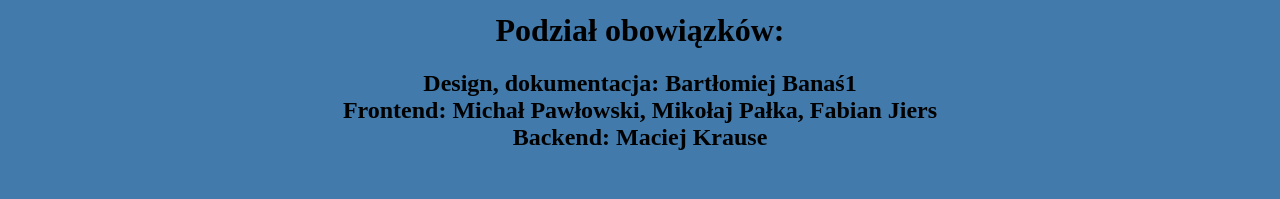
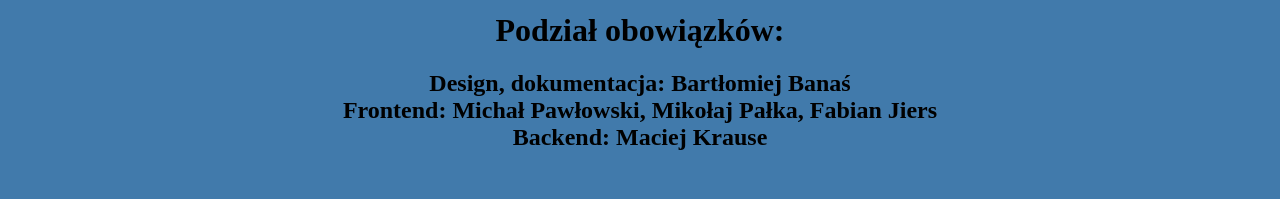
Before and after one commit to PROJEKT-ZPI/MEET-IT, a plain HTML site: page index.html in a window 1280 px wide. Shown: the part 320-519 px from the top of the page. Drawn offline with Linux system fonts and the light colour scheme.

Commit message:
Update index.html

```diff
--- a/index.html
+++ b/index.html
@@ -39,7 +39,7 @@
 <br>
 <div class="ob">
 <h1>Podział obowiązków:</h1>
-<h2>Design, dokumentacja: Bartłomiej Banaś1<br>
+<h2>Design, dokumentacja: Bartłomiej Banaś<br>
 Frontend: Michał Pawłowski, Mikołaj Pałka, Fabian Jiers<br>
 Backend: Maciej Krause</h2>
 </div>
```
